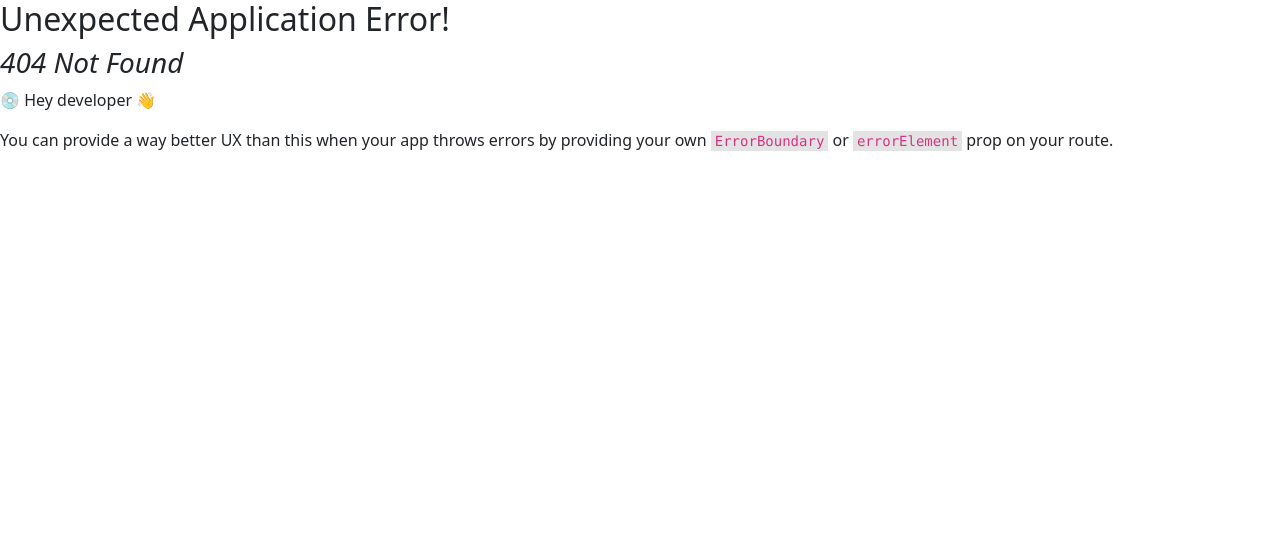
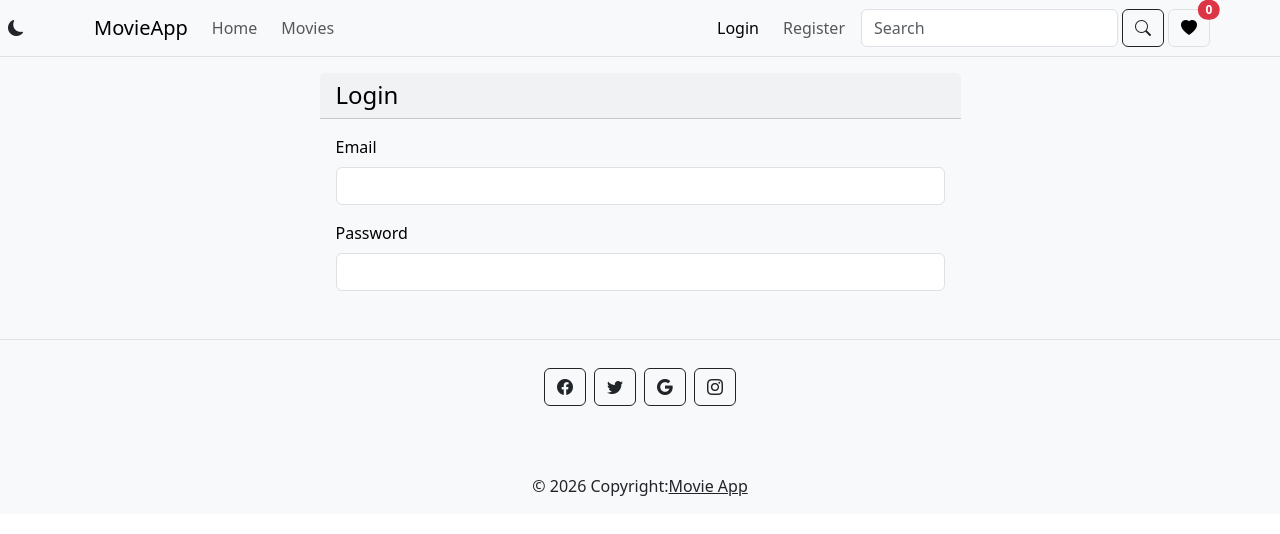
Before and after one commit to EmirCobanOfficial/API-Film-Website, a React (Vite) app: page /login in a window 1280 px wide. Before the commit this address had no page. Shown: the top 534 px of the page. Built offline with nearby package versions, Linux system fonts and the light colour scheme.

Commit message:
completed

```diff
--- a/src/App.jsx
+++ b/src/App.jsx
@@ -6,17 +6,21 @@ import MovieDetails from "./pages/MovieDetails";
 import MainLayout from "./Layouts/MainLayout";
 import SearchResults from "./pages/SearchResults";
 import UserWatchList from "./pages/UserWatchList";
+import Login from "./components/Login";
+import Register from "./components/Register";
 
 const routes = createBrowserRouter([
   {
     path: "/",
     element: <MainLayout />,
     children: [
-      { path: "/", element: <Home /> },
-      { path: "/movies", element: <Movies /> },
-      { path: "/movies/:id", element: <MovieDetails /> },
-      { path: "/search", element: <SearchResults /> },
-      { path: "/watchlist", element: <UserWatchList /> },
+      { index: true, element: <Home /> },
+      { path: "movies", element: <Movies /> },
+      { path: "movies/:id", element: <MovieDetails /> },
+      { path: "search", element: <SearchResults /> },
+      { path: "watchlist", element: <UserWatchList /> },
+      { path: "login", element: <Login /> },
+      { path: "register", element: <Register /> },
     ],
   },
 ]);
--- /dev/null
+++ b/src/components/Login.jsx
@@ -0,0 +1,45 @@
+import { useContext } from "react";
+import { ThemeContext } from "../contexts/ThemeContext";
+
+export default function Login() {
+  const { theme } = useContext(ThemeContext);
+  const cardColor = theme === "dark" ? "text-bg-dark" : "text-bg-light";
+
+  return (
+    <div className="container py-3">
+      <div className="row">
+        <div className="col-7 mx-auto">
+          <div className={`card border-0 ${cardColor}`}>
+            <div className="card-header">
+              <h1 className="h4 mb-0">Login</h1>
+            </div>
+            <div className="card-body">
+              <div className="mb-3">
+                <label htmlFor="email" className="form-label">
+                  Email
+                </label>
+                <input
+                  type="email"
+                  name="email"
+                  id="email"
+                  className="form-control"
+                />
+              </div>
+              <div className="mb-3">
+                <label htmlFor="password" className="form-label">
+                  Password
+                </label>
+                <input
+                  type="password"
+                  name="password"
+                  id="password"
+                  className="form-control"
+                />
+              </div>
+            </div>
+          </div>
+        </div>
+      </div>
+    </div>
+  );
+}
--- a/src/components/MovieDetails.jsx
+++ b/src/components/MovieDetails.jsx
@@ -97,7 +97,7 @@ export default function MovieDetails({ movieObj, onClose, api_key, language }) {
                             href="#"
                             key={genre.id}
                             className="badge bg-info me-2 mb-2 text-decoration-none"
-                            onClick={(e) => e.preventDefault()} // Prevents page from jumping
+                            onClick={(e) => e.preventDefault()}
                           >
                             {genre.name}
                           </a>
--- a/src/components/Navbar.jsx
+++ b/src/components/Navbar.jsx
@@ -7,7 +7,7 @@ import { UserContext } from "../contexts/UserContext";
 import { useContext } from "react";
 
 export default function Navbar() {
-  const { theme, setTheme } = useContext(ThemeContext);
+  const { theme } = useContext(ThemeContext);
   const { watchList } = useContext(UserContext);
 
   return (
@@ -15,6 +15,7 @@ export default function Navbar() {
       className={`navbar navbar-expand-lg bg-${theme} border-bottom border-body`}
       data-bs-theme={theme}
     >
+      <ThemeSelector />
       <div className="container">
         <Logo />
         <button
@@ -31,13 +32,25 @@ export default function Navbar() {
         <div className="collapse navbar-collapse" id="navbarNavAltMarkup">
           <ul className="navbar-nav">
             <li className="nav-item me-2">
-              <NavLink className="nav-link" aria-current="page" to="/">
+              <NavLink className="nav-link" to="/">
                 Home
               </NavLink>
             </li>
             <li className="nav-item me-2">
-              <NavLink className="nav-link" aria-current="page" to="/movies">
+              <NavLink className="nav-link" to="/movies">
                 Movies
+              </NavLink>
+            </li>
+          </ul>
+          <ul className="navbar-nav ms-auto">
+            <li className="nav-item me-2">
+              <NavLink className="nav-link" to="/login">
+                Login
+              </NavLink>
+            </li>
+            <li className="nav-item me-2">
+              <NavLink className="nav-link" to="/register">
+                Register
               </NavLink>
             </li>
           </ul>
@@ -51,7 +64,6 @@ export default function Navbar() {
               {watchList.length}
             </span>
           </Link>
-          <ThemeSelector />
         </div>
       </div>
     </nav>
--- /dev/null
+++ b/src/components/Register.jsx
@@ -0,0 +1,3 @@
+export default function Register() {
+  return <h1>Register</h1>;
+}
--- a/src/components/SearchForm.jsx
+++ b/src/components/SearchForm.jsx
@@ -18,7 +18,7 @@ export default function SearchForm() {
   }
 
   return (
-    <form className="d-flex mb-2 mb-lg-0 ms-auto" onSubmit={handleSubmit}>
+    <form className="d-flex mb-2 mb-lg-0" onSubmit={handleSubmit}>
       <input
         type="search"
         className="form-control me-1"
@@ -26,7 +26,10 @@ export default function SearchForm() {
         value={searchQuery}
         onChange={(e) => setSearchQuery(e.target.value)}
       />
-      <button className={`btn btn-outline-${theme === "dark" ? "light" : "dark"}`} type="submit">
+      <button
+        className={`btn btn-outline-${theme === "dark" ? "light" : "dark"}`}
+        type="submit"
+      >
         <i className="bi bi-search"></i>
       </button>
     </form>
```
